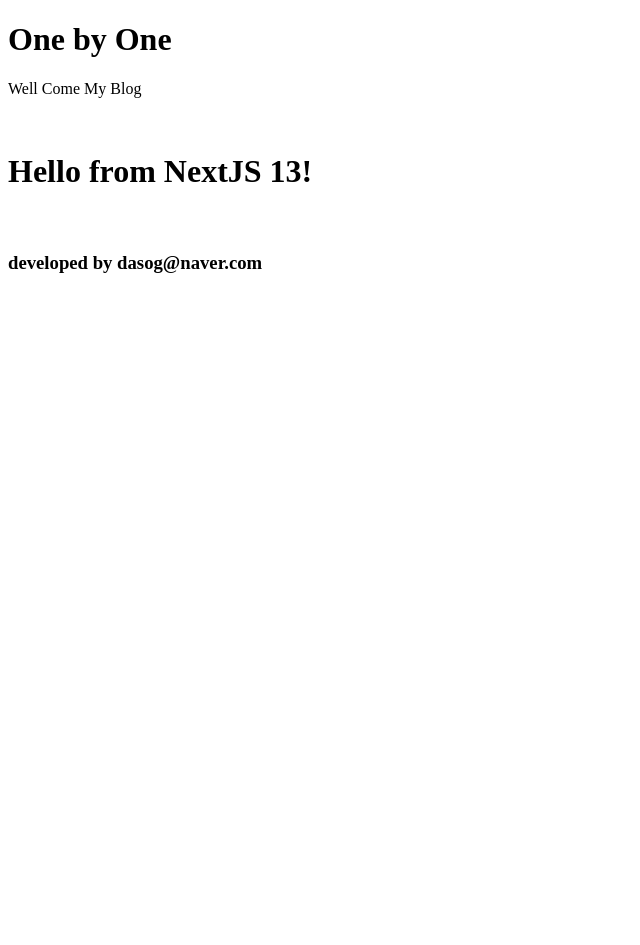
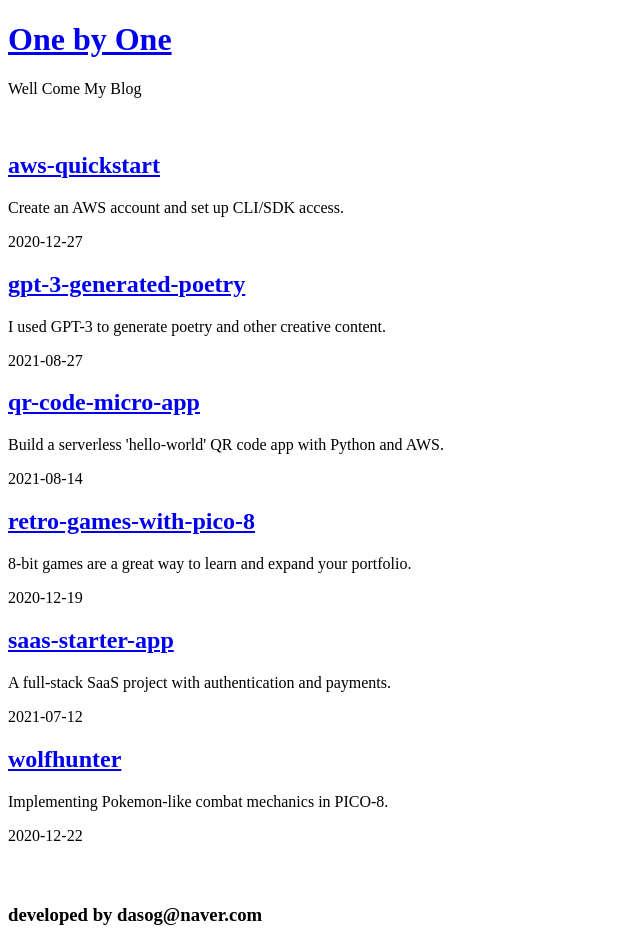
Before and after one commit to dasog94/blog, a Next.js app: page / in a window 1280 px wide. Shown: the whole page, without its empty margins (0-640 px from the left). Before the commit the page ends 800 px from the top, so only its background shows below. Built offline with nearby package versions, Linux system fonts and the light colour scheme.

Commit message:
post 페이지 구성 (static)

```diff
--- a/app/layout.tsx
+++ b/app/layout.tsx
@@ -1,3 +1,5 @@
+import Link from "next/link"
+
 export const metadata = {
   title: 'Next.js',
   description: 'Generated by Next.js',
@@ -11,7 +13,9 @@ export default function RootLayout({
     const header = (
         <header>
             <div>
+                <Link href="/">
                     <h1>One by One</h1>
+                </Link>
                 <p>Well Come My Blog</p>
                 <br/>
             </div>
--- a/app/page.tsx
+++ b/app/page.tsx
@@ -1,5 +1,39 @@
+import fs from "fs"
+import Link from "next/link";
+import matter from "gray-matter"
+import {PostMetadata} from "../components/PostMetadata"
+
+const getPostMetadate = (): PostMetadata[] => {
+    const folder = "posts/"
+    const files = fs.readdirSync(folder)
+    const markdownPosts = files.filter((file) => file.endsWith(".md"))
+
+    const posts = markdownPosts.map((fileName) => {
+        const fileContents = fs.readFileSync(`${folder}${fileName}`, "utf-8")
+        const matterResult = matter(fileContents)
+        return {
+            title: matterResult.data.title,
+            date: matterResult.data.date,
+            subtitle: matterResult.data.subtitle,
+            slug: fileName.replace(".md", "")
+        }
+    })
+
+    return posts
+}
+
 const HomePage = () => {
-    return <h1>Hello from NextJS 13!</h1>
+    const postMetadata = getPostMetadate();
+    const postPreviews = postMetadata.map((post) => (
+        <div key={post.slug}>
+            <Link href={`/posts/${post.slug}`}>
+                <h2>{post.slug}</h2>
+            </Link>
+            <p>{post.subtitle}</p>
+            <p>{post.date}</p>
+        </div>
+    ))
+    return <div>{postPreviews}</div>
 }
 
 export default HomePage
--- /dev/null
+++ b/components/PostMetadata.ts
@@ -0,0 +1,6 @@
+export interface PostMetadata {
+    title: string
+    date: string
+    subtitle: string
+    slug: string
+}
```
Also changed, not shown: app/posts/[slug]/page.tsx (added, +24 -0 lines), package.json (+9 -3 lines), 1 other file (tests, documents, lock files or other folders). Lines whose indentation alone changed are shown as unchanged.
